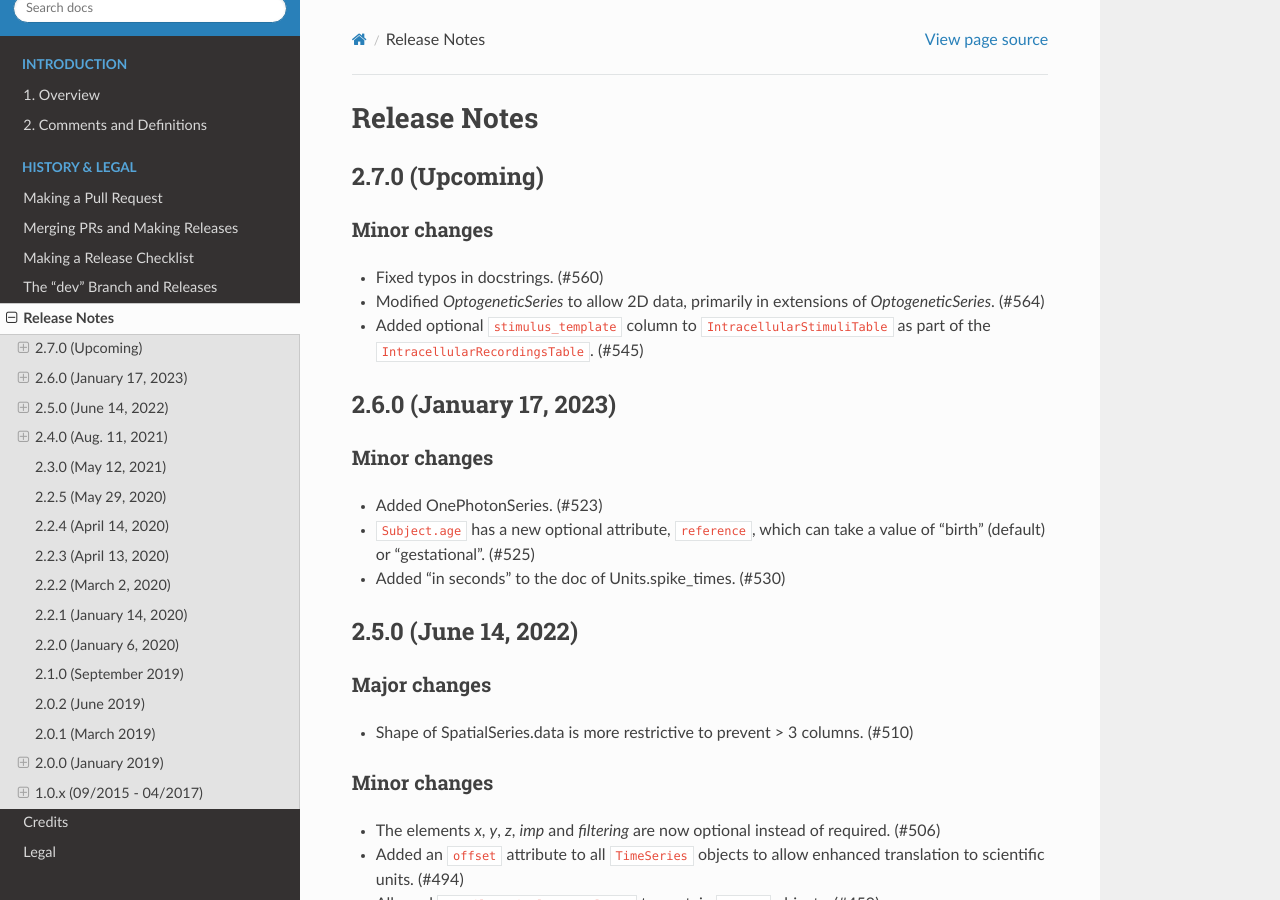
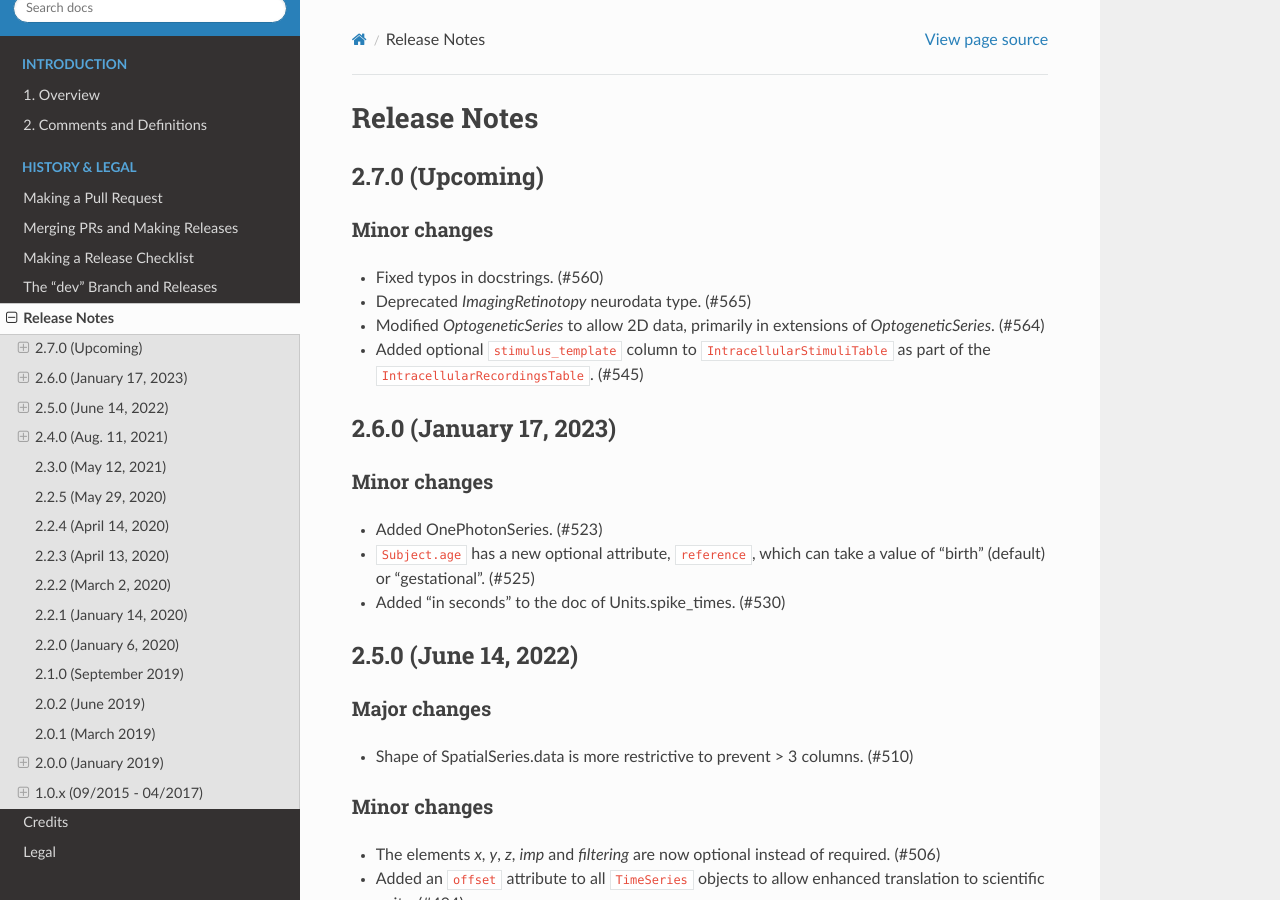
Before and after one commit to NeurodataWithoutBorders/nwb-schema, a Sphinx documentation site: the page built from docs/format/source/format_release_notes.rst, in a window 1280 px wide and 900 px high. Built offline with Sphinx 7.4.7 and the Read the Docs theme 2.0.0, drawn with Linux system fonts in a browser that asks for light colours.

Commit message:
Deprecate `ImagingRetinotopy` (#565)
Co-authored-by: Oliver Ruebel <oruebel@users.noreply.github.com>

```diff
--- a/docs/format/source/format_release_notes.rst
+++ b/docs/format/source/format_release_notes.rst
@@ -9,6 +9,7 @@ Release Notes
 Minor changes
 ^^^^^^^^^^^^^
 - Fixed typos in docstrings. (#560)
+- Deprecated `ImagingRetinotopy` neurodata type. (#565)
 - Modified `OptogeneticSeries` to allow 2D data, primarily in extensions of `OptogeneticSeries`. (#564)
 - Added optional ``stimulus_template`` column to ``IntracellularStimuliTable`` as part of the ``IntracellularRecordingsTable``. (#545)
 
```
Also changed, not shown: 1 other file.
